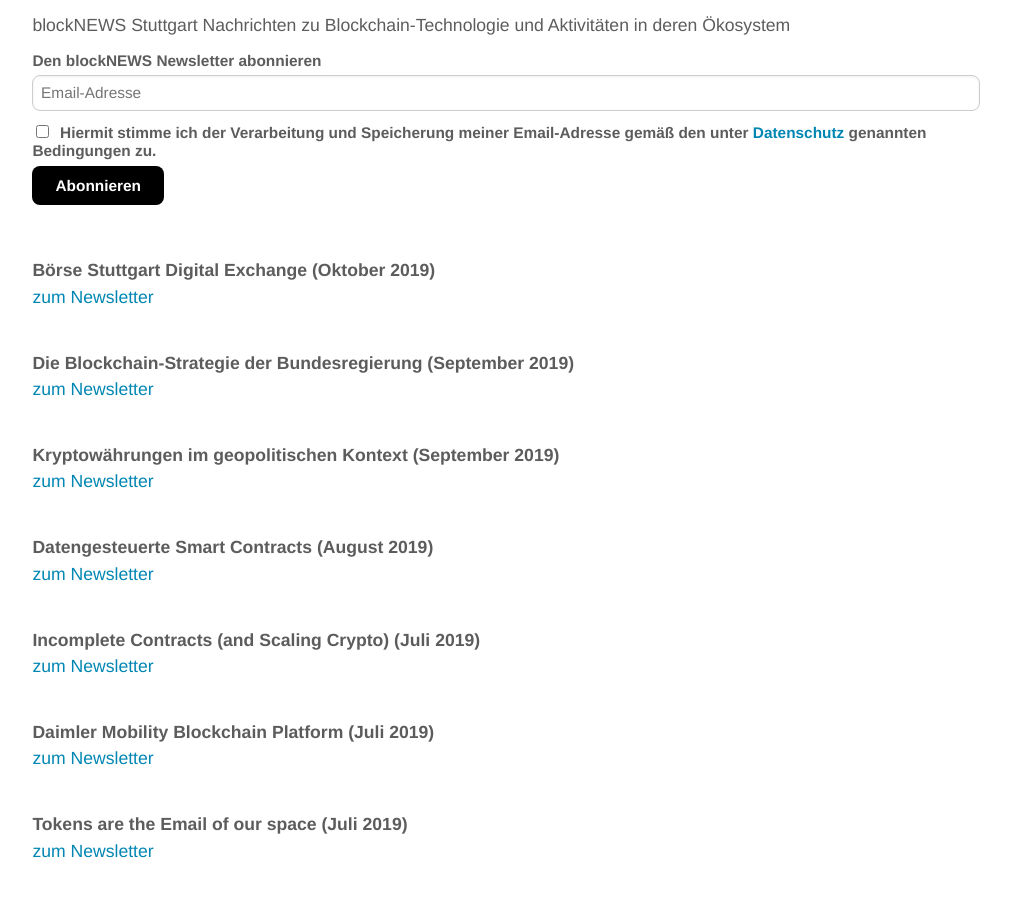
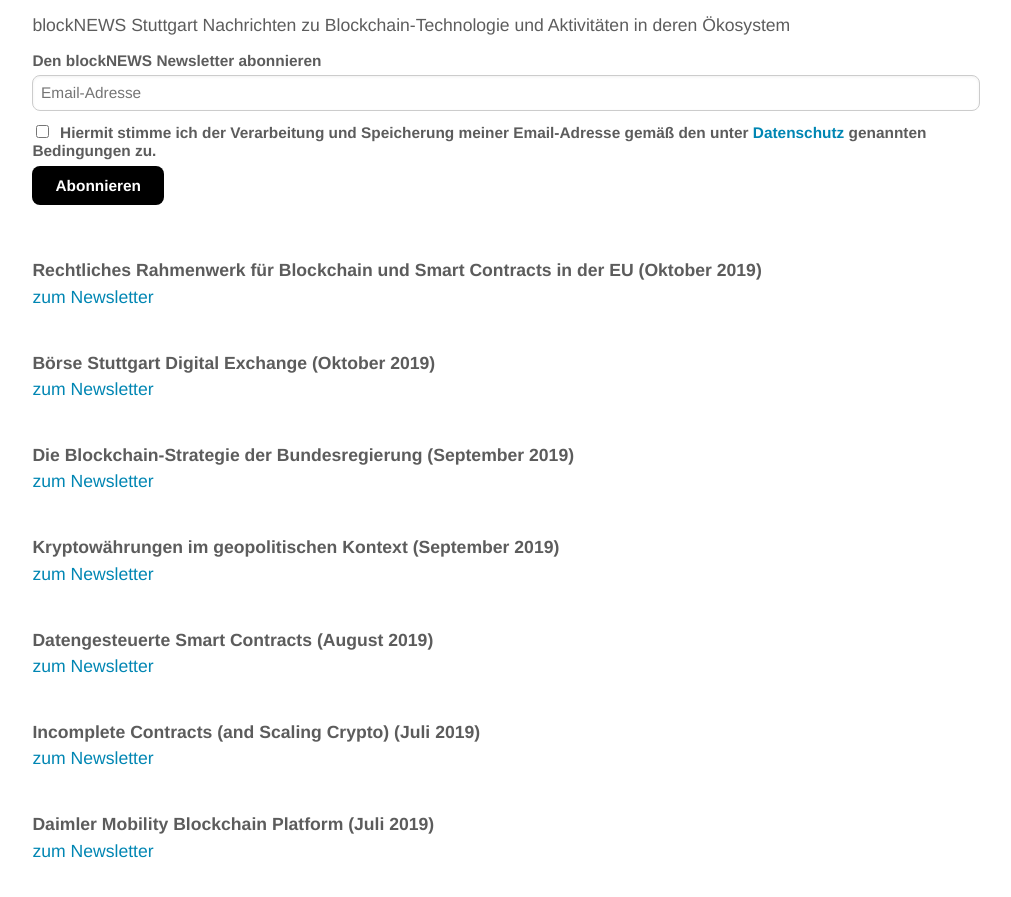
Before and after one commit to blocklab/site, a Jekyll site: the page built from newsletter.md, in a window 1280 px wide and 900 px high, scrolled down 529 px. Shown: the top 897 px of the window, without its empty margins (134-1145 px from the left). Built offline with Jekyll 4.4.1, drawn with Linux system fonts in a browser that asks for light colours; comment, search, counter and statistics services are not loaded.

Commit message:
Update newsletter.md

```diff
--- a/newsletter.md
+++ b/newsletter.md
@@ -33,6 +33,11 @@ Nachrichten zu Blockchain-Technologie und Aktivitäten in deren Ökosystem
 <!--End mc_embed_signup-->
 
 <br>
+<br>
+**Rechtliches Rahmenwerk für Blockchain und Smart Contracts in der EU (Oktober 2019)**
+<br>
+[zum Newsletter](https://mailchi.mp/67a8b95cbf5a/rechtliches-rahmenwerk-fr-blockchain-und-smart-contracts)
+
 <br>
 **Börse Stuttgart Digital Exchange (Oktober 2019)**
 <br>
```
